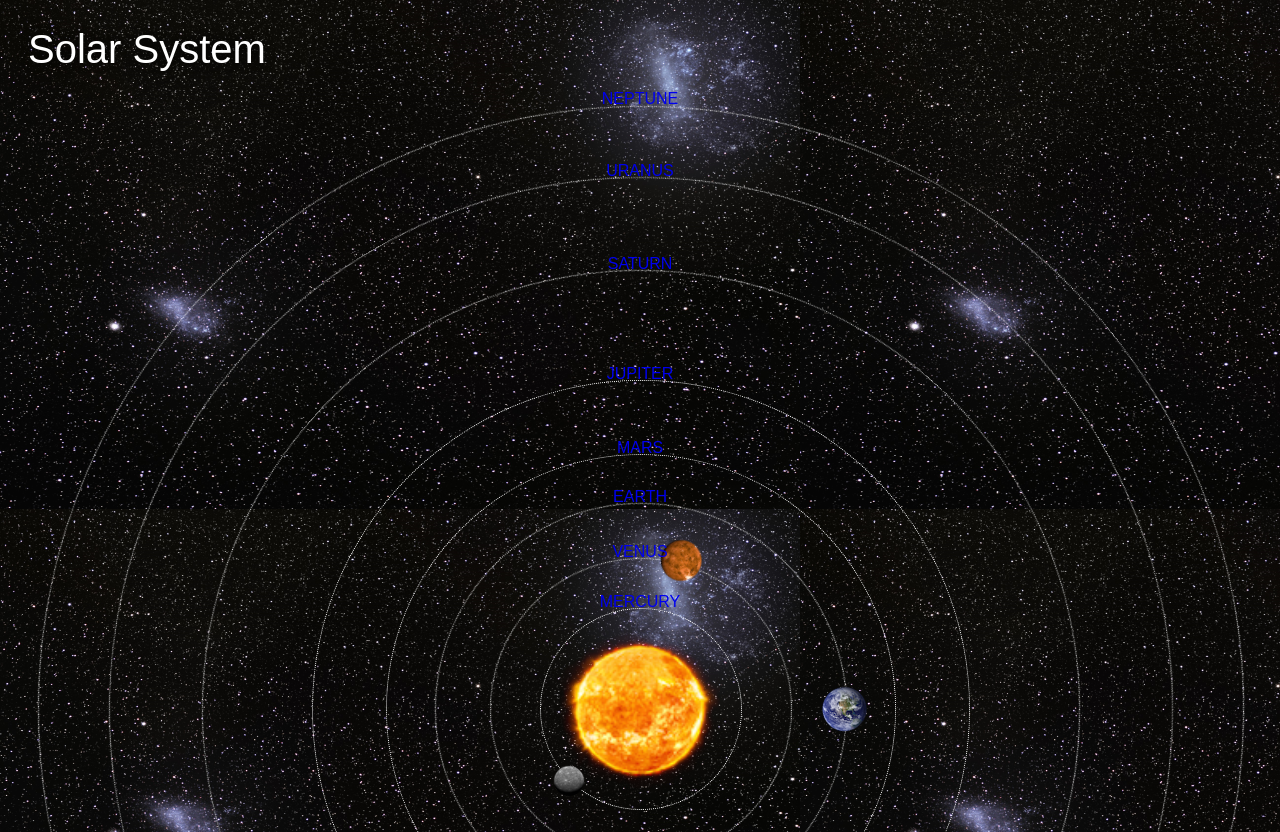
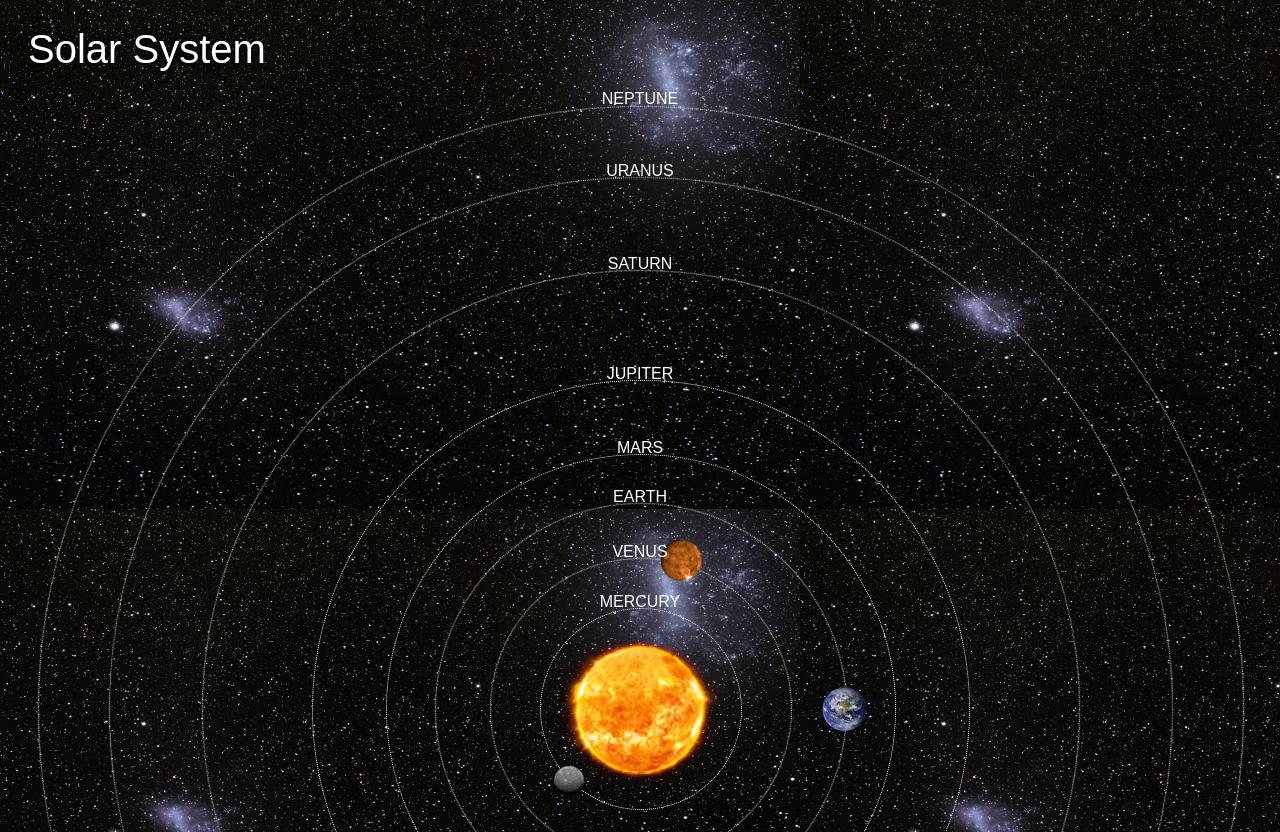
Before and after one commit to aisha21m-ITvarsity/Module-5-Assessment-1, a plain HTML site: page index.html in a window 1280 px wide. Shown: the top 832 px of the page. Drawn offline with Linux system fonts and the light colour scheme.

Commit message:
Colour Change

```diff
--- a/style.css
+++ b/style.css
@@ -253,6 +253,10 @@ h1{
     transform: scale(0.8, 0.8) translate(0, 700px;)
 }
 
+#container a{
+    color: white;
+}
+
 /*========= LABEL BOX =========*/
 
 .label-box{
```
